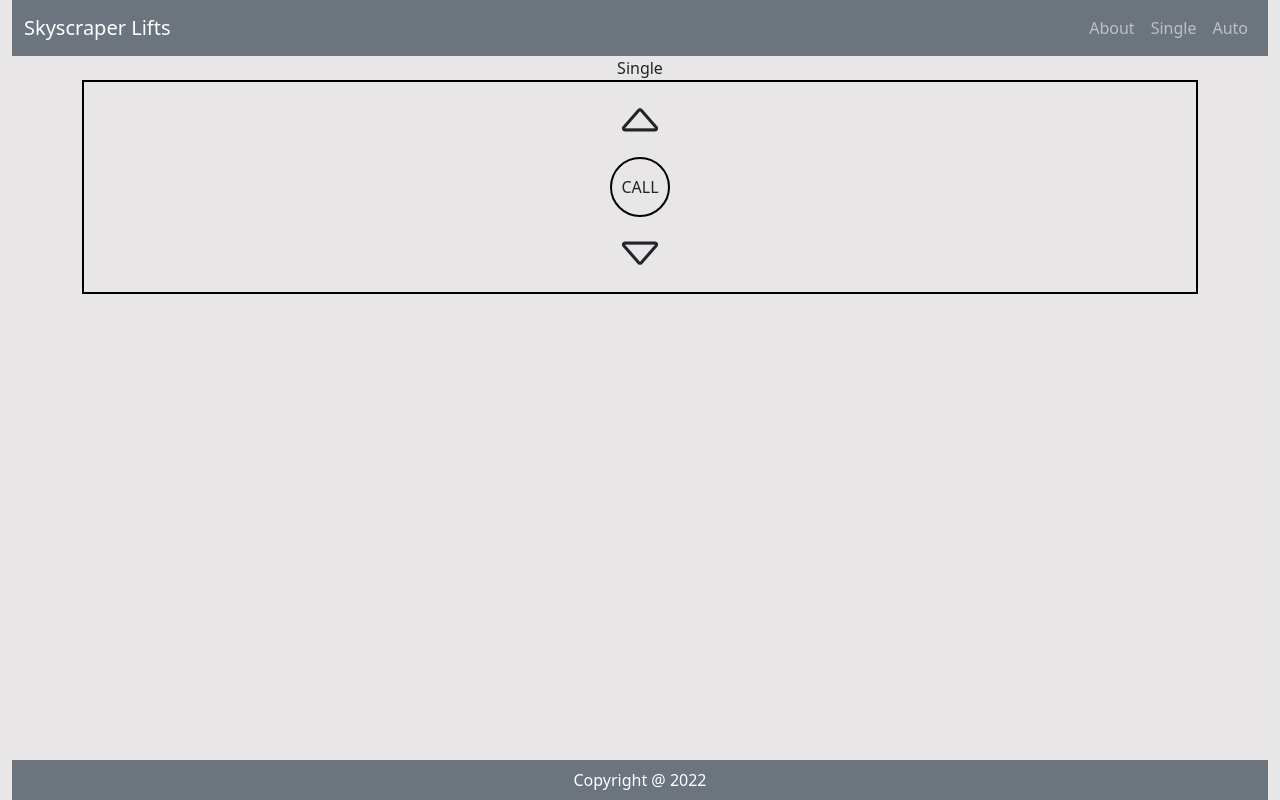
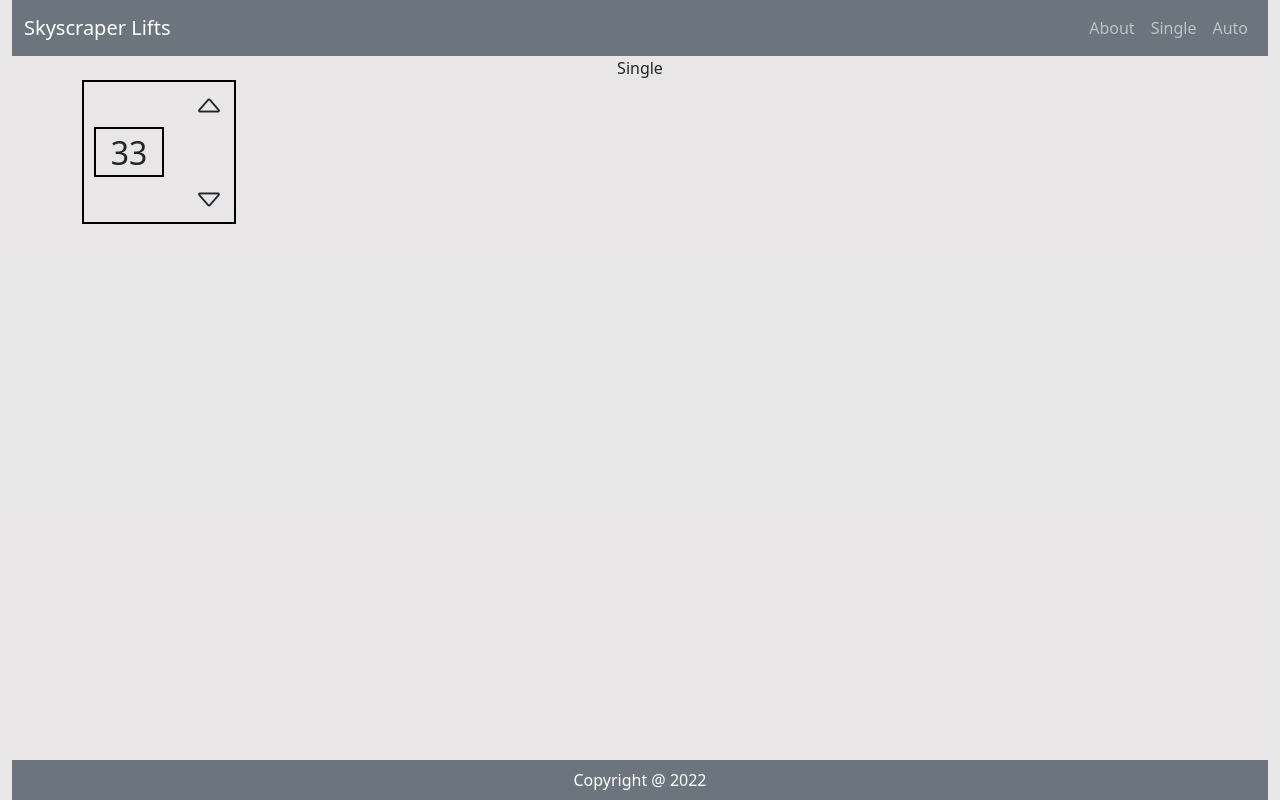
Before and after one commit to JamesFThomas/skyscraper-lifts, a React (Create React App) app: page /single in a window 1280 px wide. Built offline with nearby package versions, Linux system fonts and the light colour scheme.

Commit message:
created display panel for lift direction & floor

```diff
--- a/src/components/lift/CallPanel.js
+++ b/src/components/lift/CallPanel.js
@@ -16,17 +16,17 @@ const CallPanel = () => {
   };
 
   return (
-    <Container className='panel'>
+    <div className='panelContainer'>
       <span
-        class={`arrow bi bi-caret-up${upClick}`}
+        className={`arrow bi bi-caret-up${upClick}`}
         onClick={(e) => handelUp(e)}
       />
-      <div className='panelText'>CALL</div>
+      {/* <div className='panelText'>CALL</div> */}
       <span
-        class={`arrow bi bi-caret-down${downClick}`}
+        className={`arrow bi bi-caret-down${downClick}`}
         onClick={(e) => handelDown(e)}
       />
-    </Container>
+    </div>
   );
 };
 
--- /dev/null
+++ b/src/components/lift/DisplayPanel.js
@@ -0,0 +1,34 @@
+import React, { useState } from 'react';
+import Container from 'react-bootstrap/Container';
+import Row from 'react-bootstrap/Row';
+import Col from 'react-bootstrap/Col';
+import '../../styles/displayPanel.css';
+
+const DisplayPanel = () => {
+  const [goingUp, setGoingUp] = useState(false);
+  const [goingDown, setGoingDown] = useState(false);
+  const [currentFloor, setCurrentFloor] = useState(33);
+
+  const showUp = () => {
+    goingUp ? setGoingUp('-fill') : setGoingUp('');
+  };
+  const showDown = () => {
+    goingDown === '' ? setGoingDown('-fill') : setGoingDown('');
+  };
+
+  return (
+    <div className='disPanel'>
+      <div className='disArrow'>
+        <span className={`arrow bi bi-caret-up ${goingUp}`} />
+      </div>
+      <div className='floorDisplay '>
+        <div className='displayText'>{currentFloor}</div>
+      </div>
+      <div className='disArrow'>
+        <span className={`arrow bi bi-caret-down ${goingUp}`} />
+      </div>
+    </div>
+  );
+};
+
+export default DisplayPanel;
--- a/src/components/pages/Single.js
+++ b/src/components/pages/Single.js
@@ -1,13 +1,15 @@
 import Container from 'react-bootstrap/Container';
 
 import CallPanel from '../lift/CallPanel';
+import DisplayPanel from '../lift/DisplayPanel';
 
 const Single = () => {
   return (
     <div className='page'>
       <Container>
         <div>{'Single'}</div>
-        <CallPanel />
+        {/* <CallPanel /> */}
+        <DisplayPanel />
       </Container>
     </div>
   );
--- a/src/styles/callPanel.css
+++ b/src/styles/callPanel.css
@@ -1,10 +1,11 @@
-.panel {
-  max-width: fit-content;
+.panelContainer {
+  width: fit-content;
   display: flex;
   justify-content: center;
   align-items: center;
   flex-direction: column;
   border: 2px solid black;
+  padding: 0px 15px;
 }
 
 .panelText {
--- /dev/null
+++ b/src/styles/displayPanel.css
@@ -0,0 +1,25 @@
+.disPanel {
+  border: 2px solid black;
+  max-width: fit-content;
+  display: flex;
+  flex-direction: column;
+  padding: 0px 10px;
+}
+
+.floorDisplay {
+  border: 2px solid black;
+  height: 50px;
+  margin-right: 60px;
+}
+
+.displayText {
+  font-size: xx-large;
+}
+
+.disArrow {
+  margin-left: 100px;
+}
+
+.arrow {
+  font-size: 30px;
+}
```
